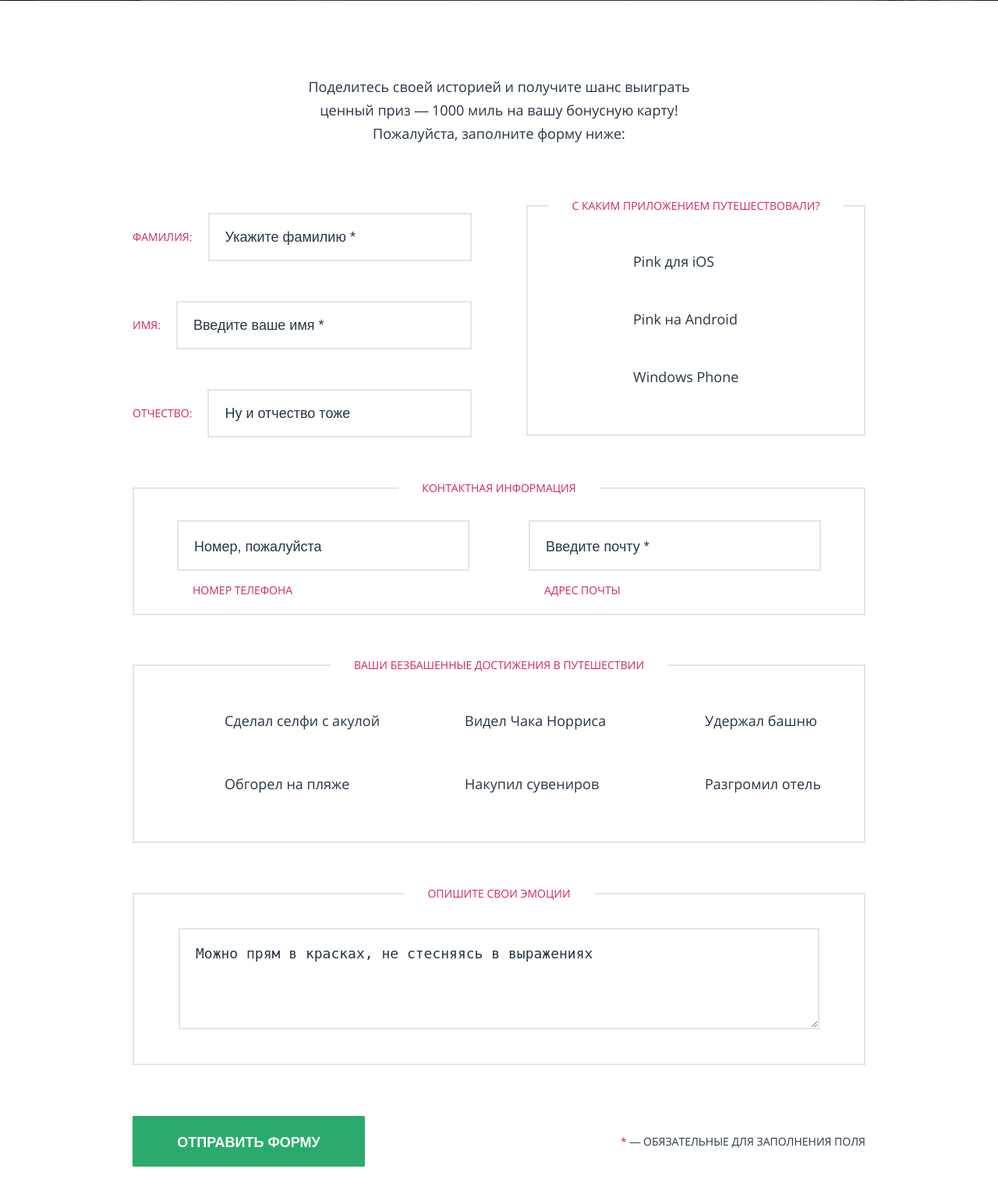
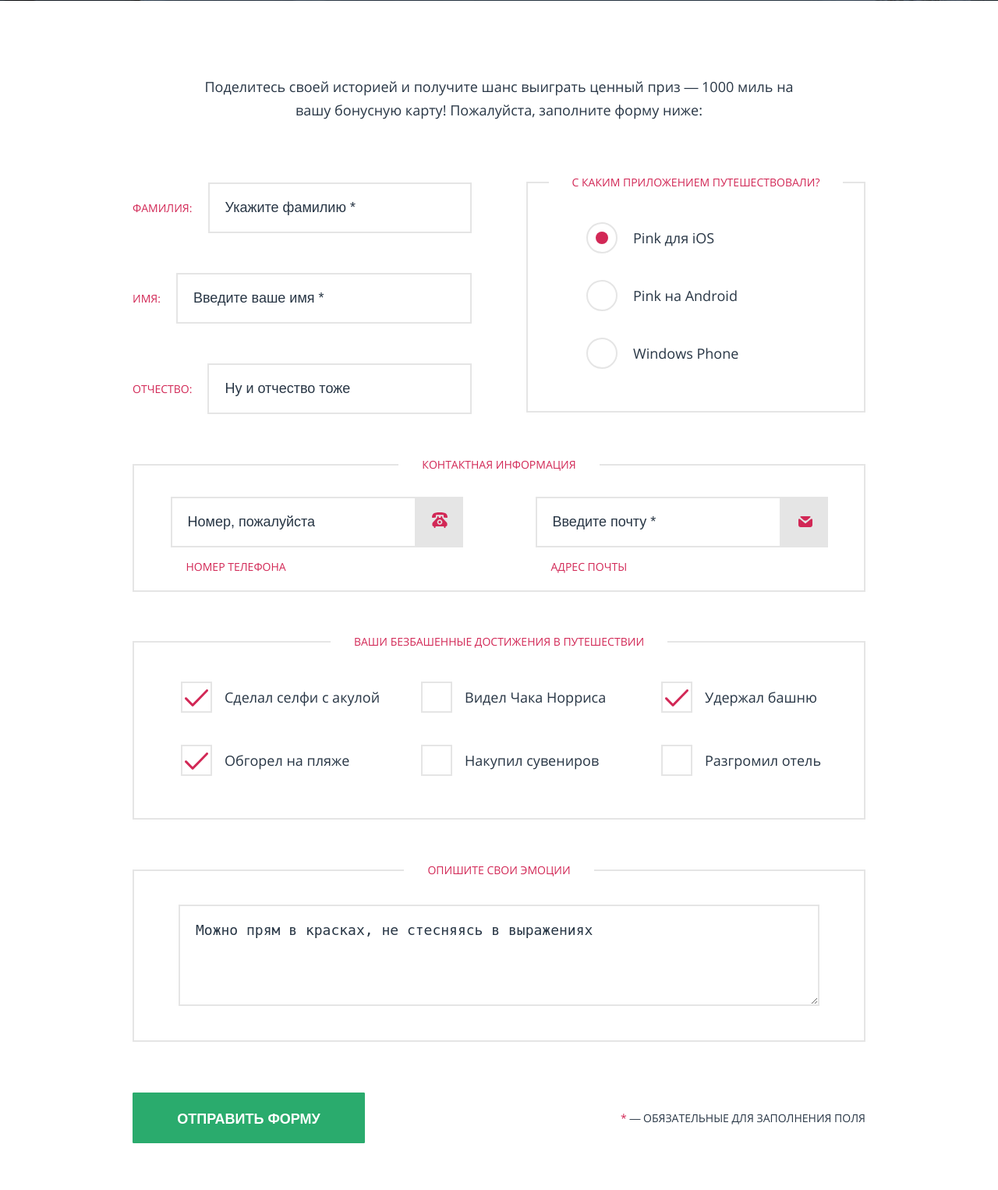
Before and after one commit to elenagradovich/425039-pink, a PHP site: page /form.html in a window 1280 px wide. Shown: the part 394-1920 px from the top of the page at 78% size. Run offline with PHP 8.4, Linux system fonts and the light colour scheme; style sheets or scripts are compiled from the project's sources.

Commit message:
Added svg, p.5

```diff
--- a/source/form.html
+++ b/source/form.html
@@ -97,28 +91,28 @@
                 <legend class="review__title review__title--achivements">Ваши безбашенные достижения в путешествии</legend>
                 <ul class="review__list review__list--achivement">
                   <li class="review__item review__item--achivements">
-                      <input class="review__mark" id="achivements-1" type="checkbox" name="achivement-1" value="selfie_with_shark" checked>
-                      <label class="review__menu-item" for="achivements-1" tabindex="1">Сделал селфи с акулой</label>
+                    <input class="review__mark review__mark--ach" id="achivements-1" type="checkbox" name="achivement-1" value="selfie_with_shark" checked>
+                    <label class="review__menu-item review__menu-item--ach" for="achivements-1" tabindex="1">Сделал селфи с акулой</label>
                   </li>
                   <li class="review__item review__item--achivements">
-                      <input class="review__mark" id="achivements-2" type="checkbox" name="achivement-2" value="burnt_on_the_beach" checked>
-                      <label class="review__menu-item" for="achivements-2" tabindex="1">Обгорел на пляже</label>
+                    <input class="review__mark review__mark--ach" id="achivements-2" type="checkbox" name="achivement-2" value="burnt_on_the_beach" checked>
+                    <label class="review__menu-item review__menu-item--ach" for="achivements-2" tabindex="1">Обгорел на пляже</label>
                   </li>
                   <li class="review__item review__item--achivements">
-                      <input class="review__mark" id="achivements-3" type="checkbox" name="achivement-3" value="saw_CNorris">
-                      <label class="review__menu-item" for="achivements-3" tabindex="1">Видел Чака Норриса</label>
+                    <input class="review__mark review__mark--ach" id="achivements-3" type="checkbox" name="achivement-3" value="saw_CNorris">
+                    <label class="review__menu-item review__menu-item--ach" for="achivements-3" tabindex="1">Видел Чака Норриса</label>
                   </li>
                   <li class="review__item review__item--achivements">
-                      <input class="review__mark" id="achivements-4" type="checkbox" name="achivement-4" value="bought_souvenirs">
-                      <label class="review__menu-item" for="achivements-4" tabindex="1">Накупил сувениров</label>
+                    <input class="review__mark review__mark--ach" id="achivements-4" type="checkbox" name="achivement-4" value="bought_souvenirs">
+                    <label class="review__menu-item review__menu-item--ach" for="achivements-4" tabindex="1">Накупил сувениров</label>
                   </li>
                   <li class="review__item review__item--achivements">
-                      <input class="review__mark" id="achivements-5" type="checkbox" name="achivement-5" value="kept_the_tower" checked>
-                      <label class="review__menu-item" for="achivements-5" tabindex="1">Удержал башню</label>
+                    <input class="review__mark review__mark--ach" id="achivements-5" type="checkbox" name="achivement-5" value="kept_the_tower" checked>
+                    <label class="review__menu-item review__menu-item--ach" for="achivements-5" tabindex="1">Удержал башню</label>
                   </li>
                   <li class="review__item review__item--achivements">
-                      <input class="review__mark" id="achivements-6" type="checkbox" name="achivement-6" value="defeated_the_hotel">
-                      <label class="review__menu-item" for="achivements-6" tabindex="1">Разгромил отель</label>
+                    <input class="review__mark review__mark--ach" id="achivements-6" type="checkbox" name="achivement-6" value="defeated_the_hotel">
+                    <label class="review__menu-item review__menu-item--ach" for="achivements-6" tabindex="1">Разгромил отель</label>
                   </li>
                 </ul>
             </fieldset>
@@ -127,11 +121,11 @@
             <fieldset class="review__set review__set--contacts">
                 <legend class="review__title review__title--contacts">Контактная информация</legend>
                 <div class="review__wrapper-contacts">
-                    <div class="review__contact">
+                  <div class="review__contact review__contact--phone">
                     <label class="review__label review__label--contacts" for="phone">Номер телефона</label>
                     <input class="review__field review__field--contacts" id="phone" type="text" name="phone" placeholder="Номер, пожалуйста">
                   </div>
-                    <div class="review__contact">
+                  <div class="review__contact review__contact--email">
                     <label class="review__label review__label--contacts" for="email">Адрес почты</label>
                     <input class="review__field review__field--contacts" id="email" type="text" name="email" placeholder="Введите почту *">
                   </div>
--- a/source/index.html
+++ b/source/index.html
@@ -298,7 +298,7 @@
       </div>
       <div class="footer__wrapper-bottom footer__wrapper-bottom--index">
         <div class="footer__item logo-footer">
-          <a class="logo-footer__link">
+          <a class="logo-footer__link" tabindex="0">
             <svg class="logo-footer__img logo-footer__img--simple" width="146.3" height="40.375">
               <use xlink:href="img/sprite.svg#logo-pink-blue-mobile"></use>
             </svg>
--- a/source/sass/abstracts/_variables.scss
+++ b/source/sass/abstracts/_variables.scss
@@ -9,6 +9,8 @@ $color-input-border: #e5e5e5;
 $color-toggle: #b5b9be;
 $color-btn-reset: rgba(0, 0, 0, 0.1);
 $color-bg-button: #2aab6d;
+$color-bg-button-hover: #1c9b5e;
+$color-btn-active-text: #7dbd99;
 $color-bg-form: #f2f2f2;
 $color-form-border: #dddfe0;
 $color-social-border: #e9ebec;
--- a/source/sass/blocks/_effect.scss
+++ b/source/sass/blocks/_effect.scss
@@ -17,7 +17,15 @@
 }
 
 .effects__img {
-  fill: $color-toggle;
+  fill: $color-effect;
+
+  &:hover {
+    fill: $color-toggle;
+  }
+
+  &:active {
+    fill: $color-effect;
+  }
 }
 
 .effect-crop:checked ~ .effects__img--crop,
--- a/source/sass/blocks/_gallery-card.scss
+++ b/source/sass/blocks/_gallery-card.scss
@@ -31,6 +31,7 @@
 .gallery-card__image {
   width: 100%;
   height: auto;
+  cursor: pointer;
 }
 
 .gallery-card__author {
--- a/source/sass/blocks/_plans.scss
+++ b/source/sass/blocks/_plans.scss
@@ -112,7 +112,7 @@
     margin-top: -11px;
     width: 30px;
     height: 22px;
-    background: url("../img/icon-yes.svg") no-repeat;
+    background: url("../img/icon-yes-green.svg") no-repeat;
   }
 
   &--not-incl::after {
--- a/source/sass/blocks/_review.scss
+++ b/source/sass/blocks/_review.scss
@@ -82,7 +82,6 @@
   }
 }
 
-
 .review__contact {
   display: flex;
   flex-direction: column;
@@ -115,8 +114,69 @@
 
 .review__menu-item {
   position: relative;
-  padding-left: 66px;
   font-size: 18px;
+  padding-left: 70px;
+  padding-top: 8px;
+  padding-bottom: 8px;
+
+  &--ach::before {
+    position: absolute;
+    content: "";
+    top: 0;
+    left: 0;
+    width: 40px;
+    height: 40px;
+    background: $color-primary;
+    border: 2px solid $color-input-border;
+  }
+
+  &--ach:hover::before {
+    border-color: $color-secondary;
+  }
+
+  &--ach:active::before {
+    border-color: $color-font-accent;
+  }
+
+  &--app::before {
+    position: absolute;
+    content: "";
+    top: 0;
+    left: 0;
+    width: 40px;
+    height: 40px;
+    background: $color-primary;
+    border: 2px solid $color-input-border;
+    border-radius: 50%;
+  }
+
+  &--app:hover::before {
+    border-color: $color-secondary;
+  }
+
+  &--app:active::before {
+    border-color: $color-font-accent;
+  }
+}
+
+.review__mark--ach:checked + .review__menu-item--ach::after {
+  position: absolute;
+  content: url("../img/icon-yes.svg");
+  top: 10px;
+  left: 5px;
+  width: 30.4px;
+  height: 21.7px;
+}
+
+.review__mark--app:checked + .review__menu-item--app::after {
+  position: absolute;
+  content: "";
+  top: 12px;
+  left: 12px;
+  width: 16px;
+  height: 16px;
+  background: $color-font-accent;
+  border-radius: 50%;
 }
 
 .review__label {
@@ -132,6 +192,7 @@
 .review__content {
   width: 100%;
   border: 2px solid $color-input-border;
+  font-size: 18px;
 
   @include placeholder {
     color: $color-secondary;
@@ -141,7 +202,17 @@
 }
 
 .review__field {
-  padding: 25px 20px 20px;
+  padding: 20px 20px 16px;
+
+  &:hover {
+    outline: none;
+    border-color: $color-secondary;
+  }
+
+  &:active {
+    outline: none;
+    border-color: $color-font-accent;
+  }
 }
 
 .review__content {
@@ -191,8 +262,15 @@
     flex-direction: column;
   }
 
+  .review__form-wrapper {
+    @include wrapper($tablet-width);
+  }
+
+
   .review__set-wrapper {
     @include wrapper($tablet-width);
+    padding-left: $padding-side;
+    padding-right: $padding-side;
 
     &:nth-child(even) {
       background: $color-primary;
@@ -216,6 +294,10 @@
 
     &:nth-child(5) {
       order: 5;
+    }
+
+    &:nth-child(6) {
+      order: 6;
     }
   }
 
@@ -257,12 +339,28 @@
 
     &--comment {
       padding: 35px 57px 50px;
-      margin-bottom: 60px;
+      margin-bottom: 65px;
     }
   }
 
   .review__menu-item {
     padding-left: 115px;
+
+    &--ach::before {
+      left: 60px;
+    }
+
+    &--app::before {
+      left: 60px;
+    }
+  }
+
+  .review__mark--ach:checked + .review__menu-item--ach::after {
+    left: 65px;
+  }
+
+  .review__mark--app:checked + .review__menu-item--app::after {
+    left: 72px;
   }
 
   .review__block {
@@ -270,7 +368,7 @@
     flex-direction: row;
 
     &:not(:last-child) {
-      margin-bottom: 55px;
+      margin-bottom: 50px;
     }
   }
 
@@ -309,23 +407,61 @@
   }
 
   .review__contact {
+    position: relative;
     flex-direction: column;
     align-items: flex-start;
-    padding: 0 55px 30px;
+    padding-bottom: 25px;
+    margin: 0 auto;
+    width: 500px;
 
     &:last-child {
       padding-bottom: 0;
     }
-  }
 
-  .review__field--contacts {
-    order: -1;
-    margin-bottom: 10px;
+    &::before {
+      position: absolute;
+      content: "";
+      width: 62px;
+      height: 64px;
+      right: 0;
+      top: 0;
+      background-color: $color-input-border;
+      z-index: 5;
+    }
+
+    &--email::after {
+      position: absolute;
+      content: "";
+      width: 18px;
+      height: 14px;
+      right: 20px;
+      top: 25px;
+      background: url("../img/icon-mail.svg") no-repeat;
+      z-index: 6;
+    }
+
+    &--phone::after {
+      position: absolute;
+      content: "";
+      width: 19.7px;
+      height: 19.7px;
+      right: 20px;
+      top: 20px;
+      background: url("../img/icon-phone.svg") no-repeat;
+      z-index: 6;
+    }
   }
 
   .review__field {
     flex-grow: 1;
-    padding-top: 23px;
+    padding-top: 20px;
+    padding-bottom: 20px;
+
+    &--contacts {
+      order: -1;
+      margin-bottom: 10px;
+      padding-right: 60px;
+    }
   }
 
   .review__submit {
@@ -341,7 +477,7 @@
     @include wrapper($tablet-width);
     flex-direction: row;
     justify-content: space-between;
-    padding-bottom: 50px;
+    padding-bottom: 45px;
     order: 6;
   }
 }
@@ -365,8 +501,8 @@
 
   .review__header {
     width: $desktop-width;
-    padding-left: 220px;
-    padding-right: 220px;
+    padding-left: 100px;
+    padding-right: 100px;
     padding-bottom: 68px;
   }
 
@@ -424,6 +560,26 @@
     }
   }
 
+  .review__menu-item {
+    padding-left: 115px;
+
+    &--ach::before {
+      left: 0;
+    }
+
+    &--app::before {
+      left: 75px;
+    }
+  }
+
+  .review__mark--ach:checked + .review__menu-item--ach::after {
+    left: 5px;
+  }
+
+  .review__mark--app:checked + .review__menu-item--app::after {
+    left: 87px;
+  }
+
   .review__set {
     &--app {
       padding-top: 50px;
@@ -462,6 +618,7 @@
 
   .review__contact {
     padding-bottom: 0;
+    width: 375px;
 
     &:first-child {
       padding-right: 0;
@@ -470,10 +627,18 @@
     &:last-child {
       padding-left: 0;
     }
+
+    &::before {
+      right: 0;
+    }
+
+    &::after {
+      right: 20px;
+    }
   }
 
   .review__field--contacts {
-    padding-top: 26px;
+    padding-top: 20px;
     padding-bottom: 20px;
     margin-bottom: 10px;
     width: 375px;
--- a/source/sass/components/_buttons.scss
+++ b/source/sass/components/_buttons.scss
@@ -22,4 +22,16 @@
   line-height: 30px;
   text-transform: uppercase;
   color: $color-primary;
+
+  &:hover {
+    background: $color-bg-button-hover;
+  }
+
+  &:active {
+    color: $color-btn-active-text;
+  }
 }
+
+.btn-2 .disabled {
+  background: $color-input-border;
+}
```
Also changed, not shown: other parts of source/form.html (+21 -19 lines), source/photo.html (+8 -8 lines), source/img/icon-mail.svg, source/img/icon-phone.svg, source/img/icon-yes-green.svg (added), source/img/icon-yes.svg. Lines whose indentation alone changed are shown as unchanged.
